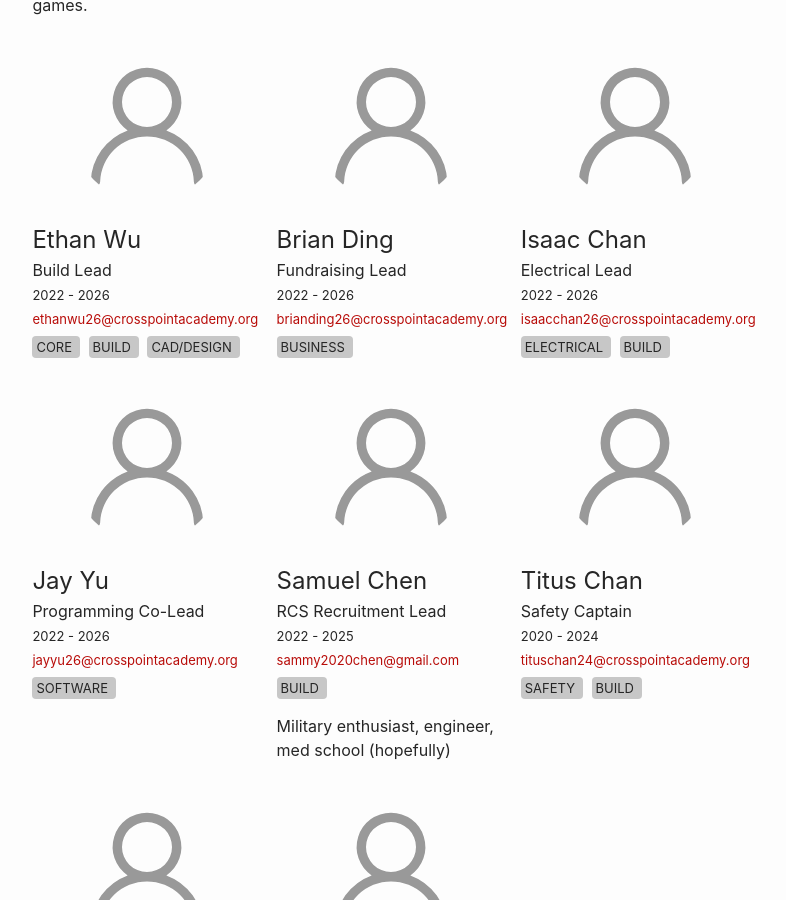
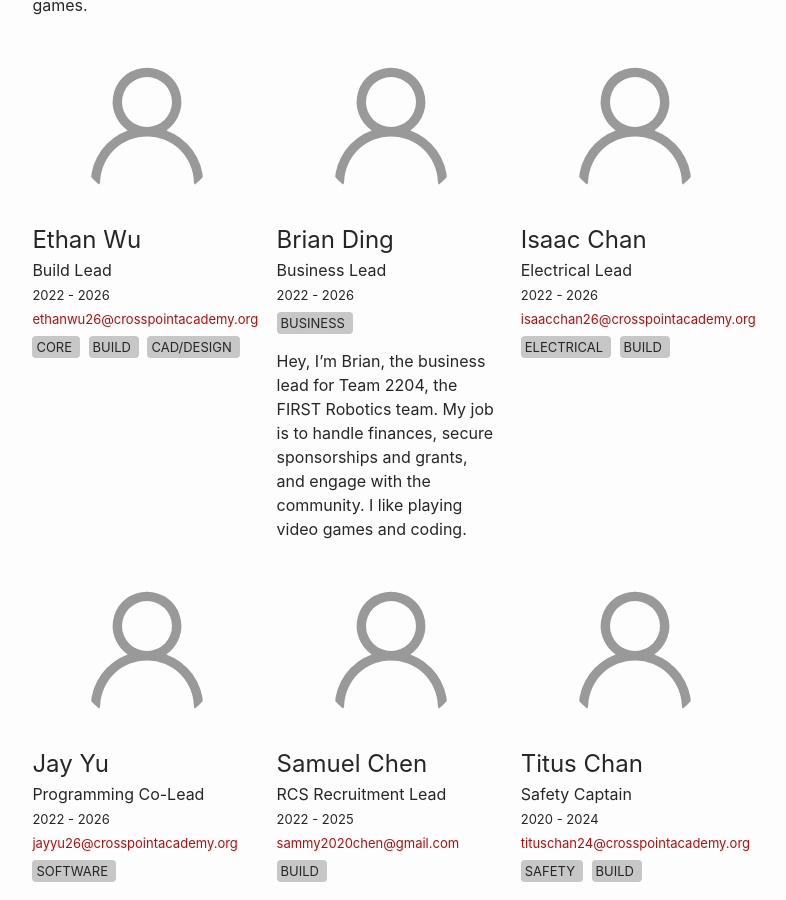
Before and after one commit to frc2204/website, a Jekyll site: the page built from members.md, in a window 1280 px wide and 900 px high, scrolled down 2565 px. Shown: the whole window, without its empty margins (245-1031 px from the left). Built offline with Jekyll 4.4.1, drawn with Linux system fonts in a browser that asks for light colours.

Commit message:
Update bding.md

```diff
--- a/_leadership/bding.md
+++ b/_leadership/bding.md
@@ -1,10 +1,10 @@
 ---
 name: Brian Ding
-email: brianding26@crosspointacademy.org
-role: Fundraising Lead
+role: Business Lead
 year_started: 2022
 graduation_year: 2026
 priority: 2
 tags:
   - business
 ---
+Hey, I'm Brian, the business lead for Team 2204, the FIRST Robotics team. My job is to handle finances, secure sponsorships and grants, and engage with the community. I like playing video games and coding.
```
